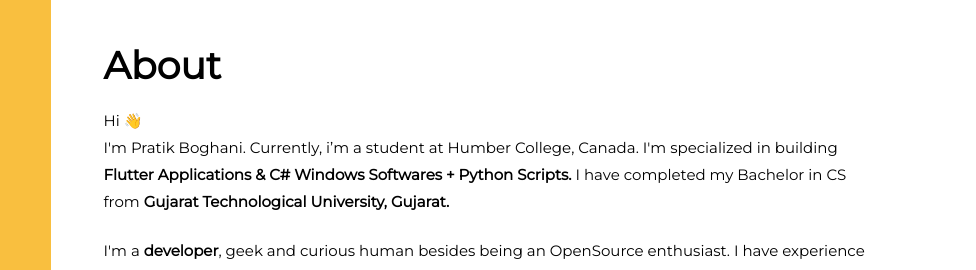
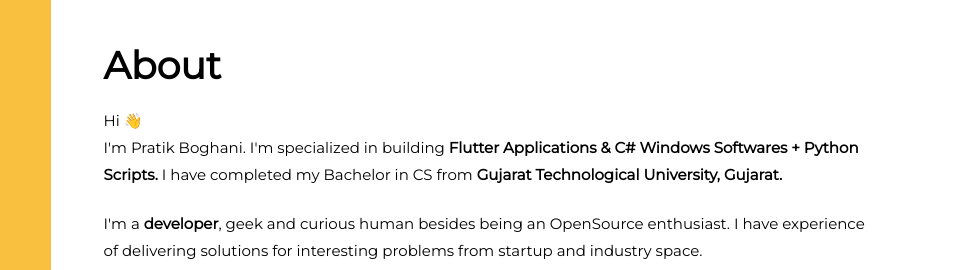
Before and after one commit to pratikboghani/pratikboghani.github.io, a plain HTML site: page index.html in a window 1280 px wide. Shown: the top 270 px of the page, 304-1280 px from the left. Drawn offline with Linux system fonts and the light colour scheme; no server answers; a web font is replaced by a local one.

Commit message:
Update index.html
description

```diff
--- a/index.html
+++ b/index.html
@@ -81,7 +81,7 @@
                          data-animate-effect="fadeInLeft">
                         <div class="about-desc">
                            <h1>About</h1>
-                           <p>Hi &#128075; <br>I'm Pratik Boghani. Currently, i’m a student at Humber College, Canada.
+                           <p>Hi &#128075; <br>I'm Pratik Boghani.
                               I'm specialized in building <b>Flutter Applications & C# Windows Softwares + Python Scripts.</b>
                               I have completed my Bachelor in CS from <b>Gujarat Technological University, Gujarat.</b>
                            </p>
```
